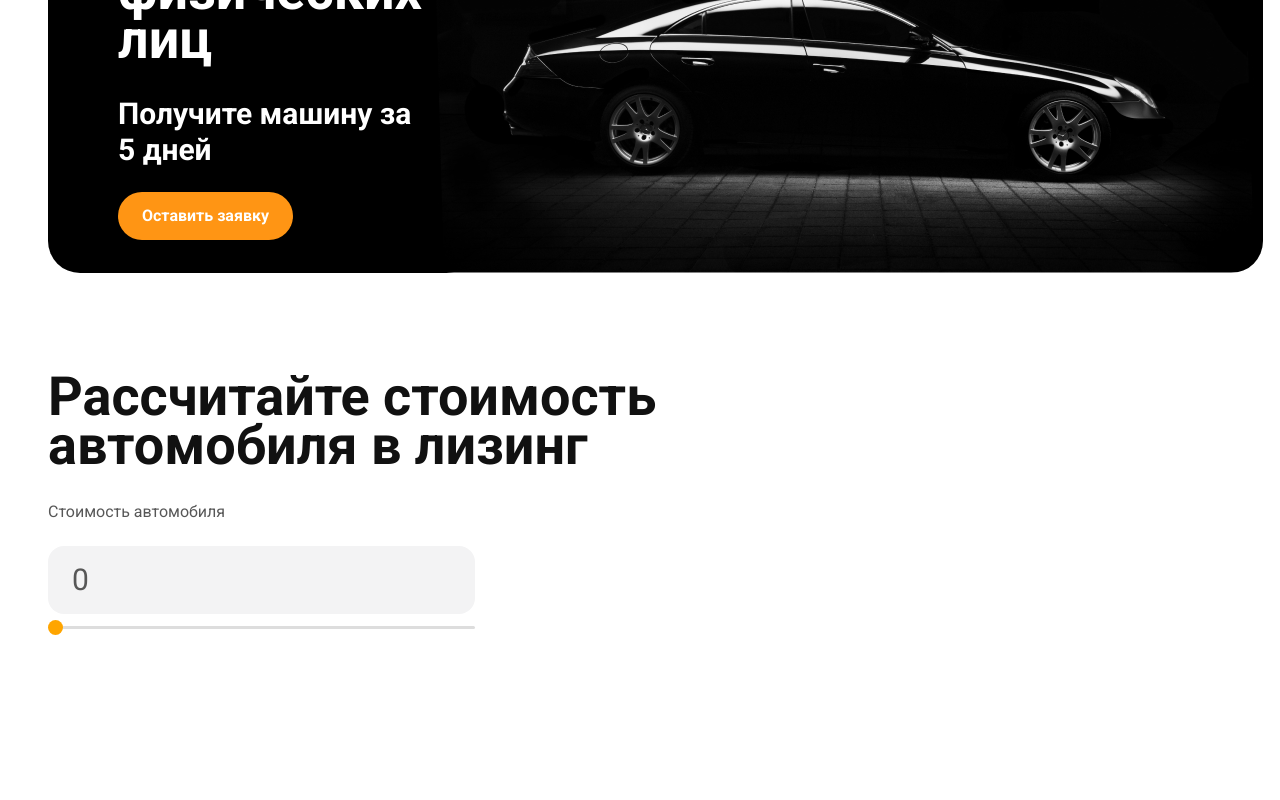
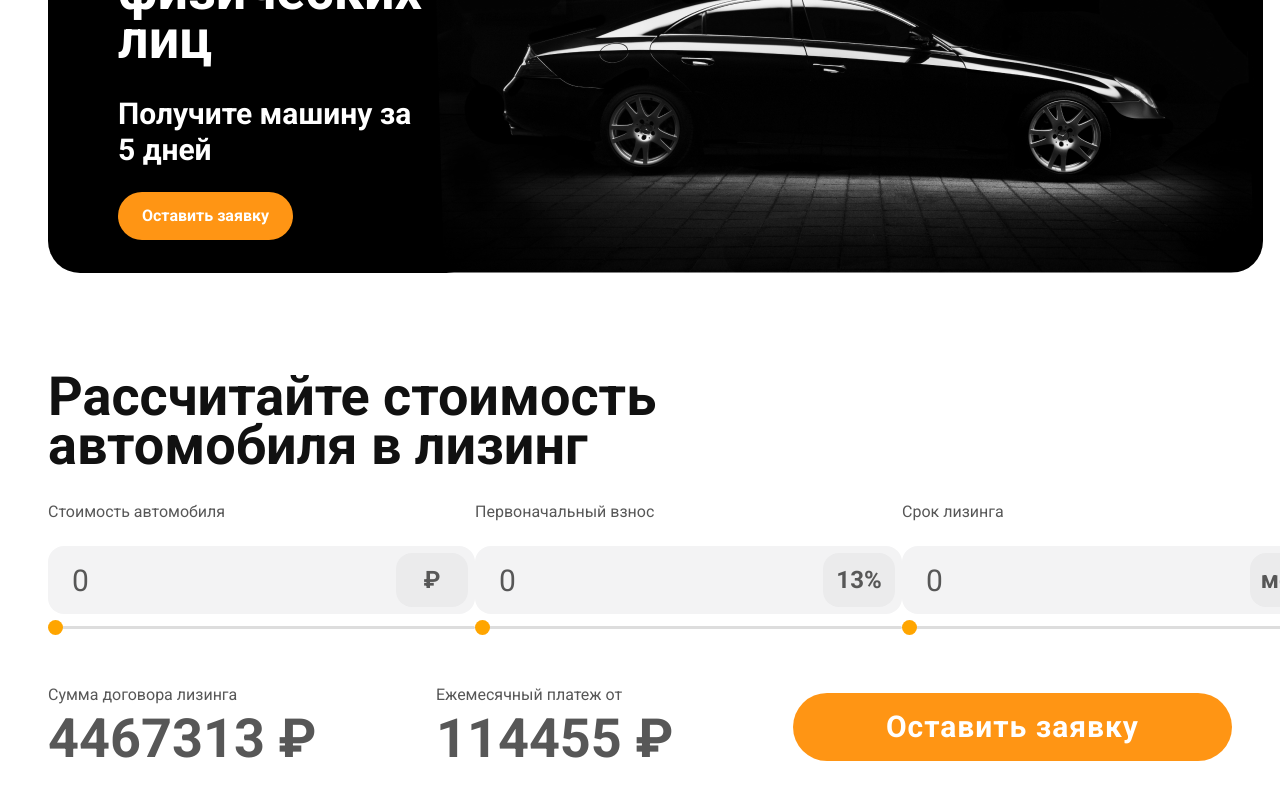
Before and after one commit to DmitriyBartenev/OXEM, a Next.js app: page / in a window 1280 px wide. Shown: the part 290-1090 px from the top of the page. Before the commit the page ends 929 px from the top, so only its background shows below. Built offline with nearby package versions, Linux system fonts and the light colour scheme.

Commit message:
completed inputs

```diff
--- /dev/null
+++ b/src/components/Calculator/CalculatedValue.tsx
@@ -0,0 +1,19 @@
+import React from "react";
+import { StyledCalculatedBox } from "./styles";
+
+interface CalculatedValueProps {
+    label: string,
+    sum: number
+}
+
+const CalculatedValue: React.FC<CalculatedValueProps> = ({ label, sum }) => {
+
+    return(
+        <StyledCalculatedBox>
+            <p>{label}</p>
+            <span>{sum} ₽</span>
+        </StyledCalculatedBox>
+    )
+}
+
+export default CalculatedValue;
--- a/src/components/Calculator/Price.tsx
+++ b/src/components/Calculator/Price.tsx
@@ -2,24 +2,36 @@ import React from "react";
 
 import {
     StyledCalculatorBox,
-    StyledInputWrapper,
-    StyledRangeInput,
-    StyledTextInput
+    StyledRangeInputBox,
+    StyledInputRange,
+    StyledInputText,
+    StyledInputTextBox
 } from './styles';
 
-const Price: React.FC = () => {
+interface PriceProps {
+    label: string,
+    text: string,
+    min: number,
+    max: number,
+    step: number,
+}
+
+const Price: React.FC<PriceProps> = ({ label, text, min, max, step }) => {
 
     const [price, setPrice] = React.useState<string>('0');
 
     return(
         <StyledCalculatorBox>
             <label>
-                Стоимость автомобиля
+                {label}
             </label>
-            <StyledTextInput type='text' value={price} onChange={(e) => setPrice(e.target.value)} />
-            <StyledInputWrapper>
-                <StyledRangeInput type='range' min={0} max={4000000} step={100000} value={price} onChange={(e) => setPrice(e.target.value)}/>
-            </StyledInputWrapper>
+            <StyledInputTextBox>
+                <StyledInputText type='text' value={price} onChange={(e) => setPrice(e.target.value)} />
+                <span>{text}</span>
+            </StyledInputTextBox>
+            <StyledRangeInputBox>
+                <StyledInputRange type='range' min={min} max={max} step={step} value={price} onChange={(e) => setPrice(e.target.value)}/>
+            </StyledRangeInputBox>
         </StyledCalculatorBox>
     )
 }
--- a/src/components/Calculator/index.tsx
+++ b/src/components/Calculator/index.tsx
@@ -1,15 +1,31 @@
 import React from "react";
 
+import { inputsData, calculatedData } from "@/data";
+
 import Price from "./Price";
+import CalculatedValue from "./CalculatedValue";
 
-import { StyledContainer } from './styles';
+import { StyledContainer, StyledInputs, StyledCalculatedValue, StyledButton } from './styles';
 
 const Calculator: React.FC = () => {
+
 
     return(
         <StyledContainer>
             <h3>Рассчитайте стоимость автомобиля в лизинг</h3>
-            <Price/>
+            <StyledInputs>
+                {
+                    inputsData.map(props => <Price key={props.id} {...props}/>)
+                }
+            </StyledInputs>
+            <StyledCalculatedValue>
+                {
+                    calculatedData.map(props => <CalculatedValue key={props.id} {...props}/>)
+                }
+                <StyledButton>
+                    Оставить заявку
+                </StyledButton>
+            </StyledCalculatedValue>
         </StyledContainer>
     )
 }
--- a/src/components/Calculator/styles.ts
+++ b/src/components/Calculator/styles.ts
@@ -3,11 +3,13 @@ import styled from "styled-components";
 const darkBlack = '#111111';
 const gray = '#575757';
 const lightGray = '#F3F3F4';
-const inputRange = '#E1E1E1';
+const darkGray = '#EBEBEC';
+const white = '#FFFFFF';
 const orange = '#FF9514';
 
 export const StyledContainer = styled.section`
     margin: 100px 48px 0;
+    color: ${gray};
     h3{
         font-size: 54px;
         line-height: 90%;
@@ -18,6 +20,33 @@ export const StyledContainer = styled.section`
     }
 `
 
+export const StyledButton = styled.button`
+    font-size: 30px;
+    line-height: 36px;
+    font-weight: 700;
+    color: ${white};
+    padding: 16px 93px;
+    background-color: ${orange};
+    border-radius: 40px;
+    border: none;
+    cursor: pointer;
+    letter-spacing: 1px;
+`
+
+export const StyledInputs = styled.div`
+    display: flex;
+    justify-content: space-between;
+    align-items: center;
+`
+
+export const StyledCalculatedValue = styled.div`
+    margin-top: 44px;
+    margin-bottom: 137px;
+    display: flex;
+    justify-content: space-between;
+    align-items: center;
+`
+
 export const StyledCalculatorBox = styled.div`
     display: flex;
     flex-direction: column;
@@ -25,31 +54,58 @@ export const StyledCalculatorBox = styled.div`
         font-size: 16px;
         line-height: 20px;
         font-weight: 400;
-        color: ${gray};
         margin-bottom: 24px;
     }
     input{
-        max-width: 427px;
+        width: 427px;
     }
 `
 
-export const StyledInputWrapper = styled.div`
+export const StyledRangeInputBox = styled.div`
     height: 25px;
 `
 
-export const StyledTextInput = styled.input`
-    min-height: 68px;
+export const StyledInputTextBox = styled.div`
+    position: relative;
+    width: 427px;
+    height: 68px;
+    span{
+        position: absolute;
+        top: 7px;
+        right: 7px;
+        font-size: 24px;
+        line-height: 36px;
+        font-weight: 600;
+        width: 72px;
+        height: 54px;
+        background-color: ${darkGray};
+        border-radius: 16px;
+        padding: 15px 17px;
+        display: flex;
+        justify-content: center;
+        align-items: center;
+        cursor: pointer;
+        transition: .2s;
+        :hover{
+            background-color: ${gray};
+            color: ${white};
+        }
+    }
+`
+
+export const StyledInputText = styled.input`
+    height: 68px;
     border: none;
     border-radius: 16px;
     background-color: ${lightGray};
-    padding: 16px 24px;
+    padding: 16px 90px 16px 24px;
     font-size: 30px;
     line-height: 36px;
     color: ${gray};
     outline: none;
 `
 
-export const StyledRangeInput = styled.input`
+export const StyledInputRange = styled.input`
     -webkit-appearance: none;
     height: 3px;
     width: 100%;
@@ -65,3 +121,16 @@ export const StyledRangeInput = styled.input`
         cursor: pointer;
     }
 `
+
+export const StyledCalculatedBox = styled.div`
+    height: 100%;
+    p{
+        font-size: 16px;
+        line-height: 150%;
+    }
+    span{
+        font-size: 54px;
+        font-weight: 800;
+        padding-top: 8px;
+    }
+`
--- /dev/null
+++ b/src/data.ts
@@ -0,0 +1,54 @@
+interface Input {
+    id: number,
+    label: string,
+    text: string,
+    min: number,
+    max: number,
+    step: number
+};
+
+interface Calculated {
+    id: number,
+    label: string,
+    sum: number
+};
+
+export const inputsData: Input[] = [
+    {
+        id: 1,
+        label: 'Стоимость автомобиля',
+        text: '₽',
+        min: 0,
+        max: 4_000_000,
+        step: 100_000
+    },
+    {
+        id: 2,
+        label: 'Первоначальный взнос',
+        text: '13%',
+        min: 0,
+        max: 1_000_000,
+        step: 50_000
+    },
+    {
+        id: 3,
+        label: 'Срок лизинга',
+        text: 'мес.',
+        min: 0,
+        max: 60,
+        step: 6
+    }
+];
+
+export const calculatedData: Calculated[] = [
+    {
+        id: 1,
+        label: 'Сумма договора лизинга',
+        sum: 4_467_313
+    },
+    {
+        id: 2,
+        label: 'Ежемесячный платеж от',
+        sum: 114_455
+    }
+]
```
